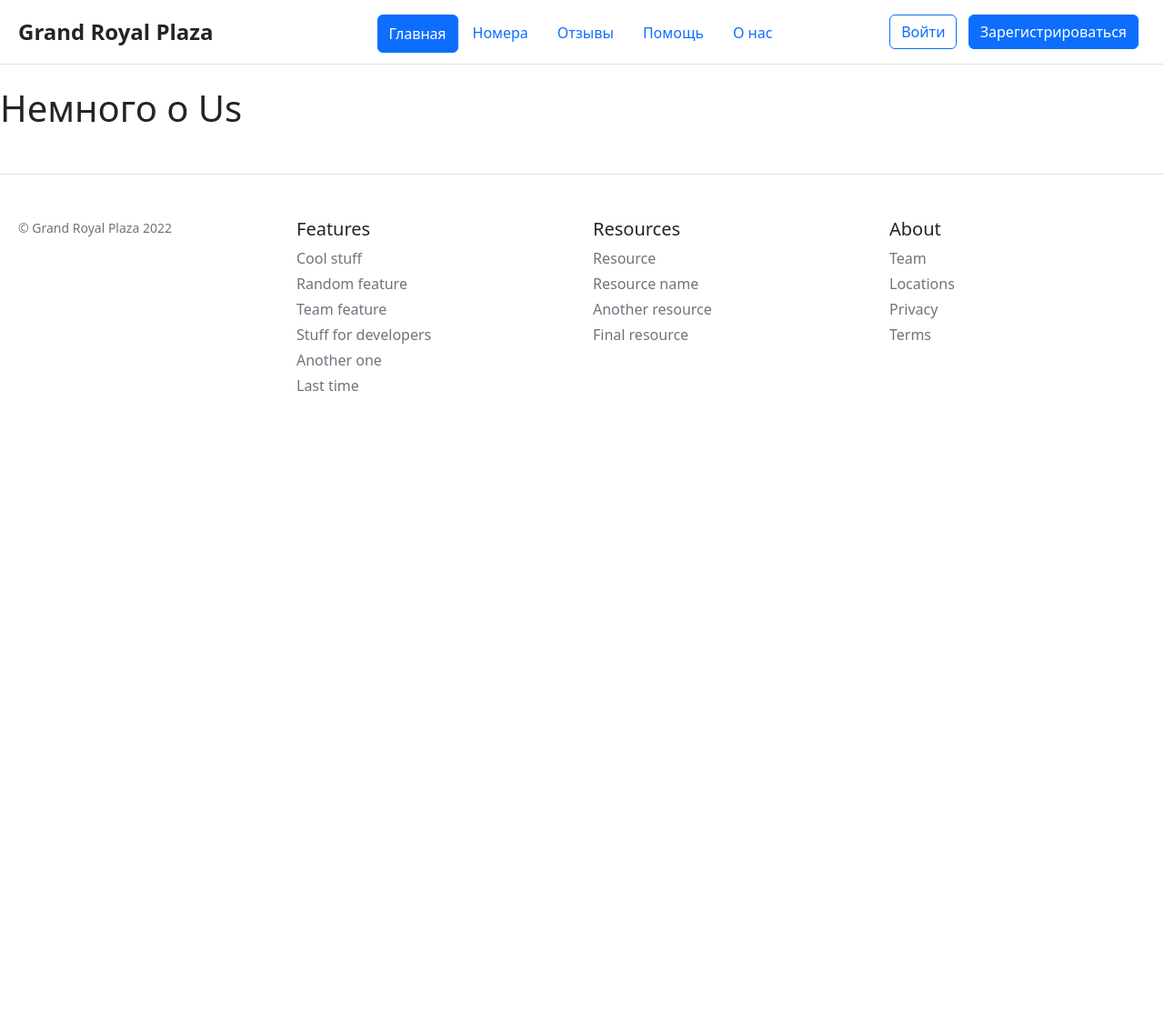
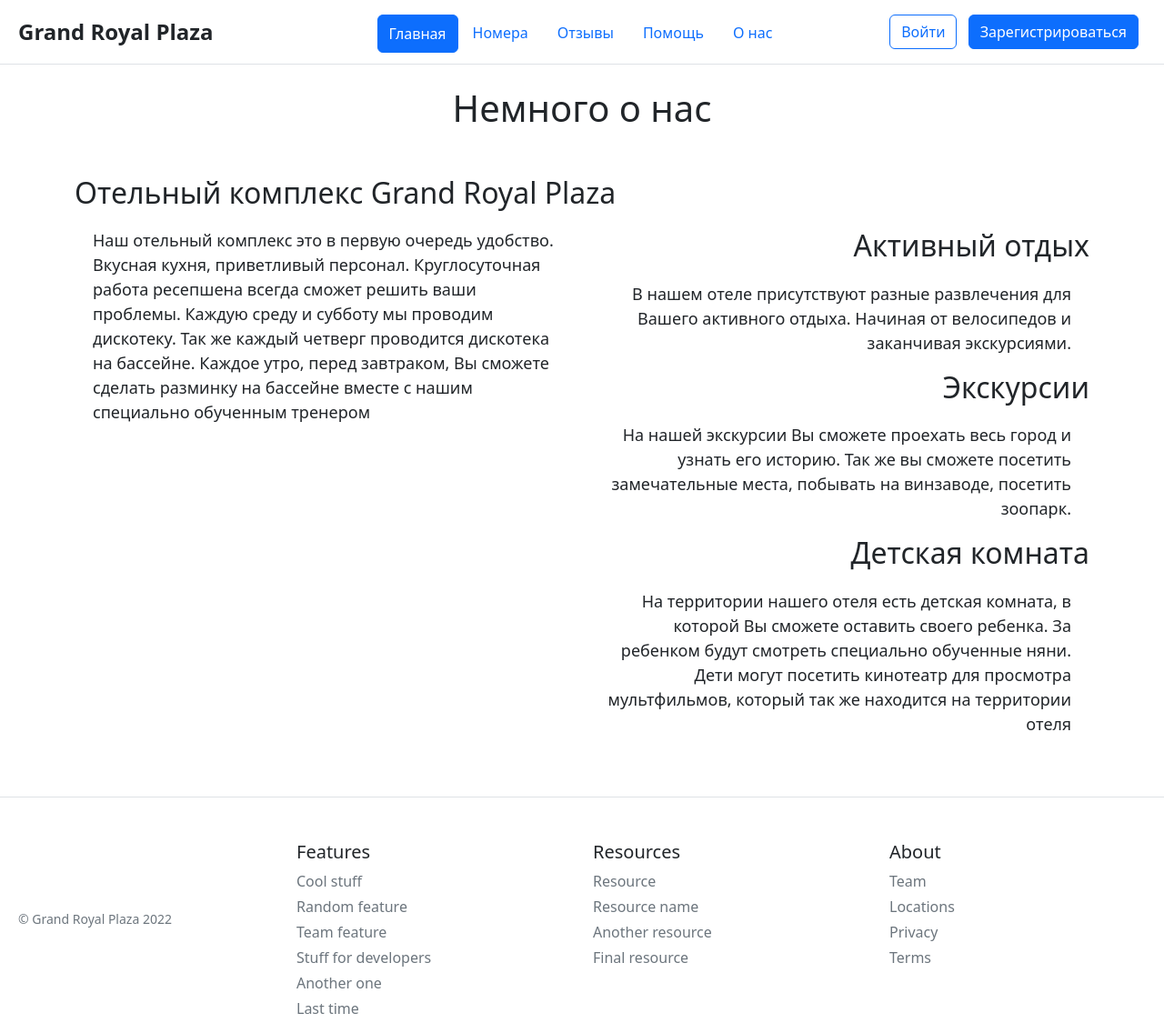
Before and after one commit to loserMaru/HotelProject, a Flask app: page /about in a window 1280 px wide. Shown: the whole page at 91% size. Before the commit the page ends 430 px from the top, so only its background shows below. Run offline with Flask 2, Linux system fonts and the light colour scheme; parts of the project's set-up code (start-up, migrations or seed data) failed here and were passed over; some libraries are stand-ins or nearby versions.

Commit message:
about page

```diff
--- a/templates/about.html
+++ b/templates/about.html
@@ -5,5 +5,53 @@
 {% endblock %}
 
 {% block body %}
-<h1>Немного о Us</h1>
+<h1>Немного о нас</h1>
+<div class="container mt-5">
+    <h2>Отельный комплекс Grand Royal Plaza</h2>
+    <div class="block-left">
+        <p>Наш отельный комплекс это в первую очередь удобство. Вкусная кухня, приветливый
+            персонал. Круглосуточная работа ресепшена всегда сможет решить ваши проблемы. Каждую среду и субботу мы
+            проводим дискотеку. Так же каждый четверг проводится дискотека на бассейне. Каждое утро, перед завтраком, Вы
+            сможете сделать разминку на бассейне вместе с нашим специально обученным тренером</p>
+    </div>
+    <div class="block-right">
+        <h2 style="text-align: right">Активный отдых</h2>
+        <p style="text-align: right">В нашем отеле присутствуют разные развлечения для Вашего активного отдыха. Начиная
+            от велосипедов и заканчивая экскурсиями.</p>
+        <h2 style="text-align: right">Экскурсии</h2>
+        <p style="text-align: right">На нашей экскурсии Вы сможете проехать весь город и узнать его историю. Так же вы
+            сможете посетить замечательные места, побывать на винзаводе, посетить зоопарк.</p>
+        <h2 style="text-align: right">Детская комната</h2>
+        <p style="text-align: right">На территории нашего отеля есть детская комната, в которой Вы сможете оставить
+            своего ребенка. За ребенком будут смотреть специально обученные няни. Дети могут посетить кинотеатр для
+            просмотра мультфильмов, который
+            так же находится на территории отеля</p>
+    </div>
+</div>
+<style>
+    h1 {
+        text-align: center;
+    }
+
+    p {
+        font-size: 18px;
+        margin-right: 20px;
+        margin-left: 20px;
+    }
+
+    .block-left {
+        width: 50%;
+        overflow: auto;
+        float: left;
+    }
+
+    .block-right {
+        width: 50%;
+        overflow: auto;
+    }
+
+    h2 {
+        margin-bottom: 20px;
+    }
+</style>
 {% endblock %}
--- a/templates/base.html
+++ b/templates/base.html
@@ -42,7 +42,7 @@
 <footer class="pt-4 my-md-5 pt-md-5 border-top">
     <div class="row">
         <div class="col-12 col-md">
-            <small class="d-block mb-3 text-muted" style="margin-left: 20px">© Grand Royal Plaza 2022</small>
+            <small class="d-block mb-3 text-muted" style="margin-left: 20px; margin-top: 75px">© Grand Royal Plaza 2022</small>
         </div>
         <div class="col-6 col-md">
             <h5>Features</h5>
```
